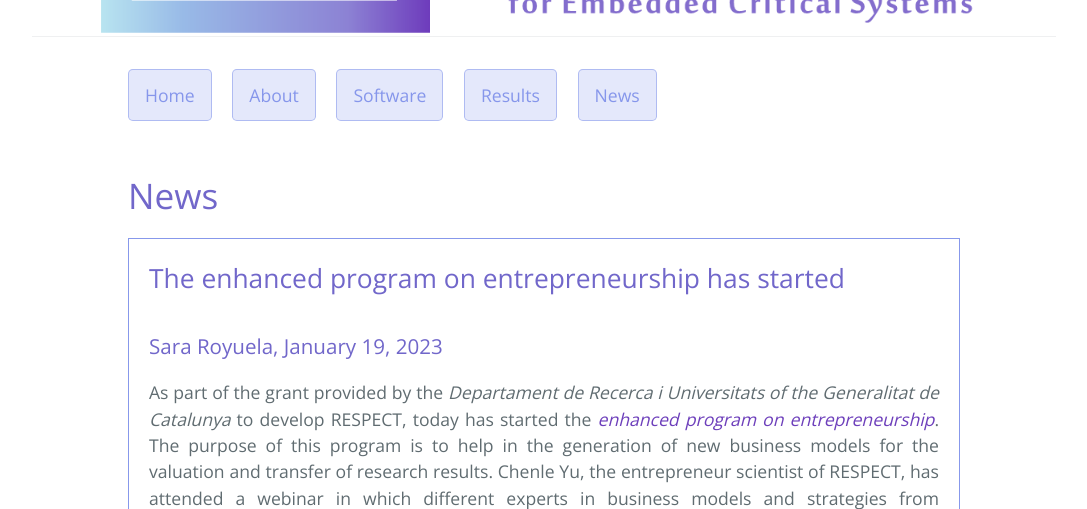
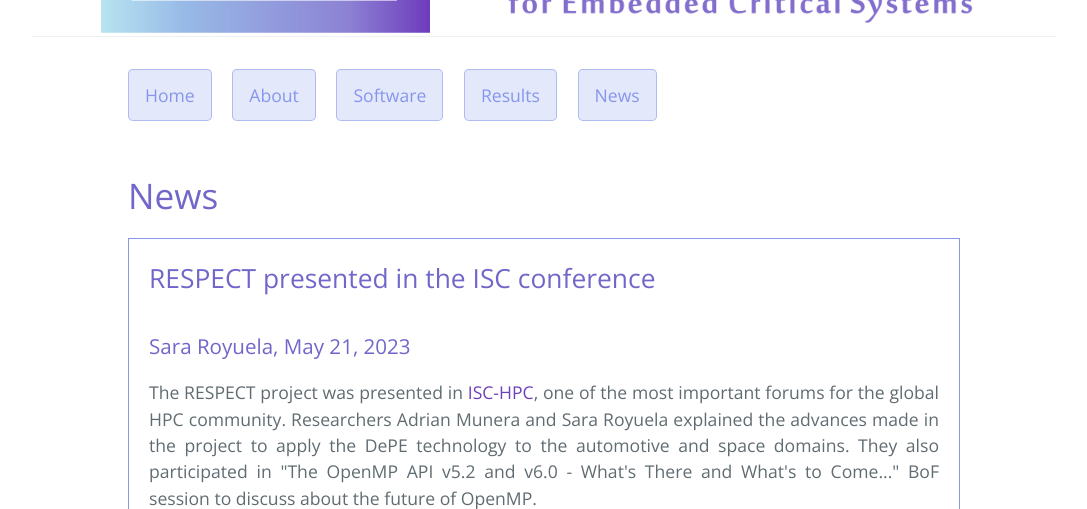
Before and after one commit to sroyuela/respect-project, a Jekyll site: the page built from news.md, in a window 1280 px wide and 1400 px high, scrolled down 252 px. Shown: the top 509 px of the window, without its empty margins (96-1183 px from the left). Built offline with Jekyll 4.4.1, drawn with Linux system fonts in a browser that asks for light colours; some of the changed text lies outside the part shown; grey boxes are pictures that could not be loaded.

Commit message:
Add news from ISC

```diff
--- a/news.md
+++ b/news.md
@@ -4,6 +4,18 @@ title: News
 ---
 
 # News
+
+<div class="news-entry" style="margin-bottom:40px;">
+  <h2>RESPECT presented in the ISC conference</h2>
+  <h3>Sara Royuela, May 21, 2023</h3>
+  <p>The RESPECT project was presented in <a href="https://www.isc-hpc.com/project-posters-2023.html">ISC-HPC</a>, one of the most important forums for the global HPC community. Researchers Adrian Munera and Sara Royuela explained the advances made in the project to apply the DePE technology to the automotive and space domains. They also participated in "The OpenMP API v5.2 and v6.0 - What's There and What's to Come..." BoF session to discuss about the future of OpenMP.</p>
+  <p style="text-align:center;">
+   <figure>
+    <img src="assets/css/images/isc.png" alt="respect_isc" style="width:100%"/>
+    <figcaption style="max-width: 100%;">The RESPECT team in ISC-HPC.</figcaption>
+   </figure>
+  </p>
+</div>
 
 <div class="news-entry" style="margin-bottom:40px;">
   <h2>The enhanced program on entrepreneurship has started</h2>
```
